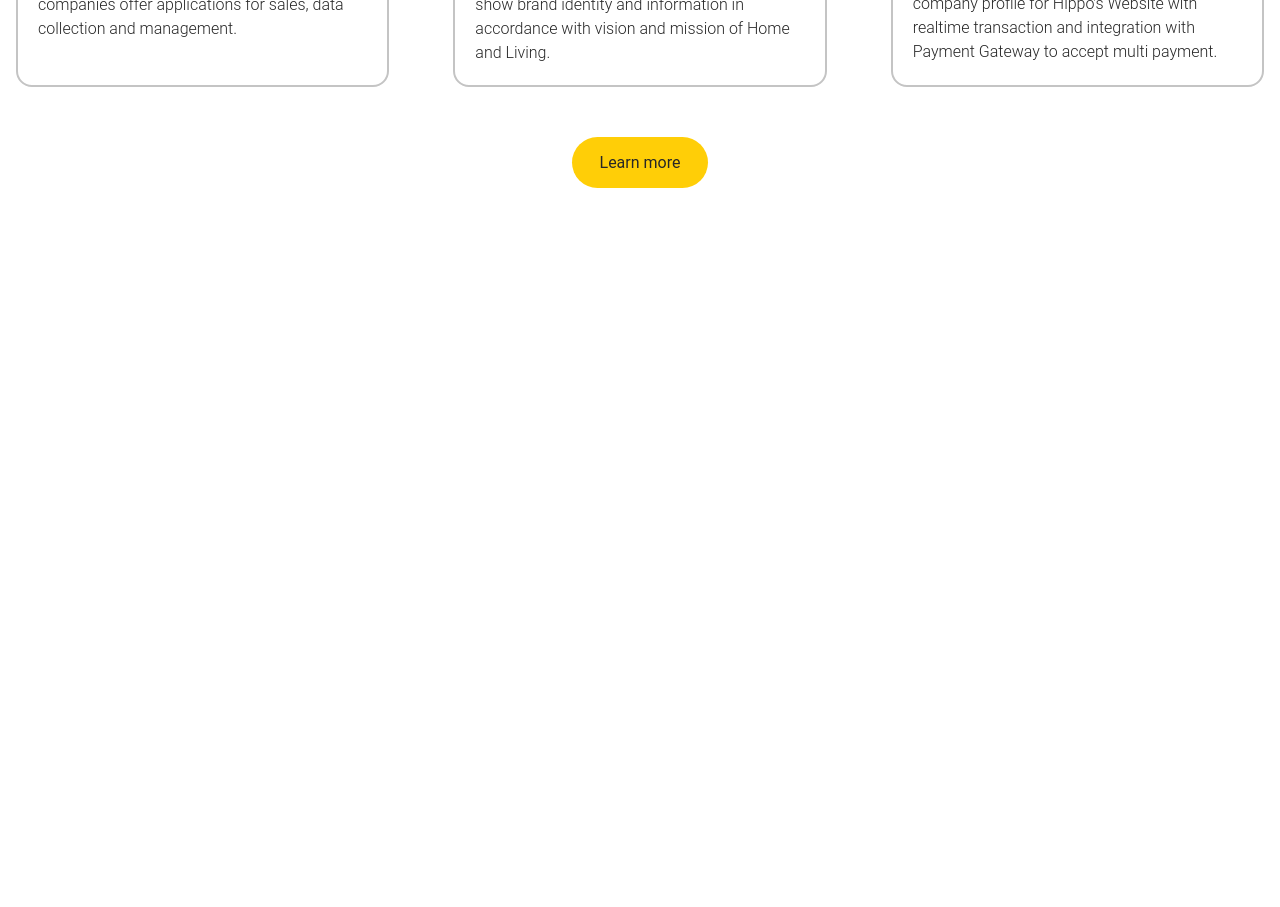
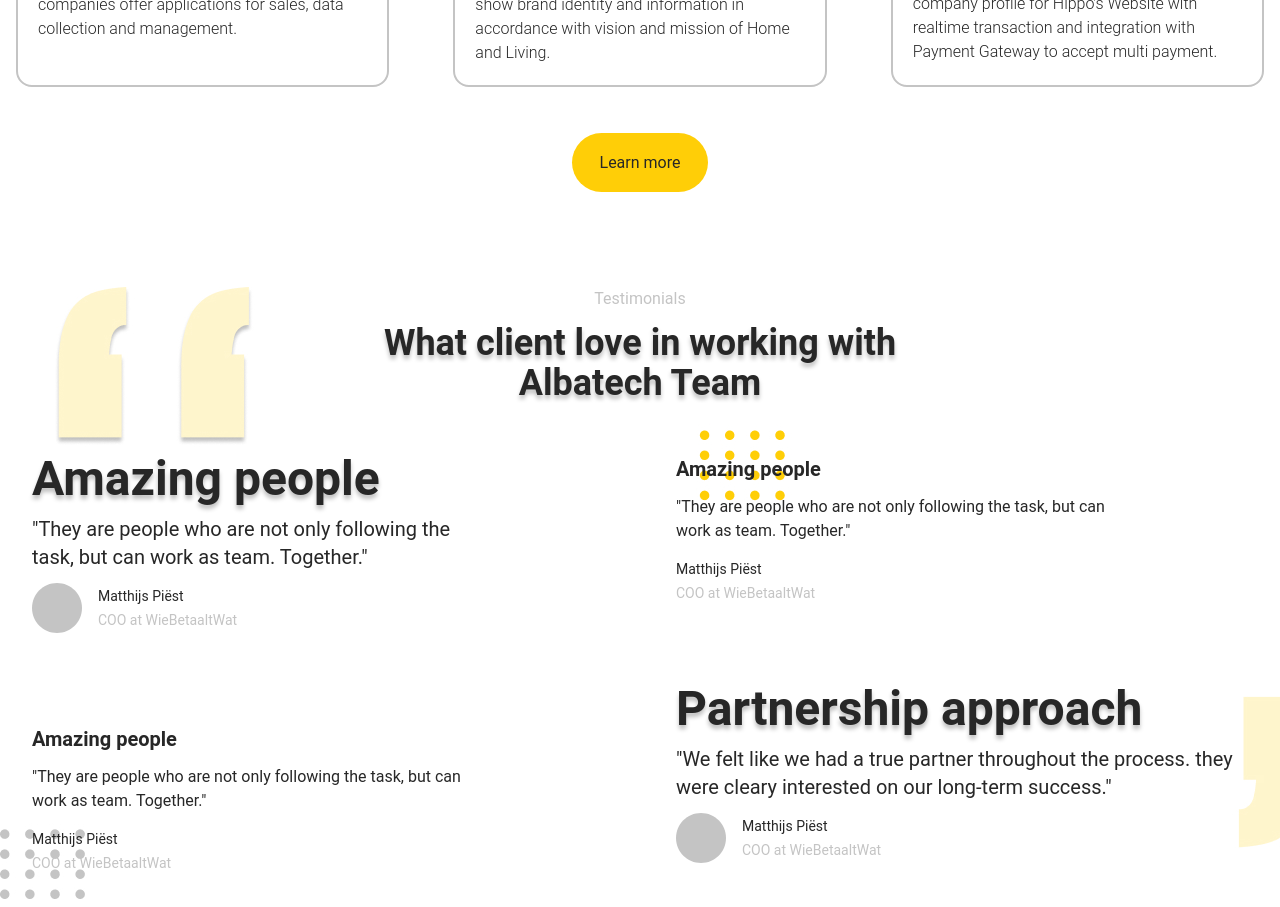
Before and after one commit to vincentt14/SUN_FE, a React (Create React App) app: page / in a window 1280 px wide. Shown: the part 3680-4587 px from the top of the page. Before the commit the page ends 3868 px from the top, so only its background shows below. Built offline with nearby package versions, Linux system fonts and the light colour scheme.

Commit message:
adding testi section

```diff
--- a/src/components/Hero.jsx
+++ b/src/components/Hero.jsx
@@ -12,7 +12,7 @@ const Hero = () => {
               <hr className="w-20 h-1.5 bg-secondary my-1 border-none" />
               <p className="text-[22px]">in weeks, not months</p>
             </div>
-            <CustomButton link="/" title="Book now" style="bg-secondary font-semibold py-5 px-12" parentStyle="my-3" />
+            <CustomButton link="/" title="Book now" style="bg-secondary font-semibold py-5 px-11" parentStyle="my-3" />
           </div>
         </div>
       </div>
@@ -25,7 +25,7 @@ const Hero = () => {
               <hr className="w-20 mx-5  h-1.5 bg-secondary my-6 border-none" />
               <p className="text-2xl text_shadow">in weeks, not months</p>
             </div>
-            <CustomButton link="/" title="Book now" style="bg-secondary font-semibold py-5 px-16" parentStyle="my-3" />
+            <CustomButton link="/" title="Book now" style="bg-secondary font-semibold py-5 px-11" parentStyle="my-3" />
           </div>
           <div className="w-full">
             <img src="./asset/Group 81.png" alt="hero" className="ml-auto w-[820px]" />
--- a/src/components/Portfolio.jsx
+++ b/src/components/Portfolio.jsx
@@ -44,7 +44,7 @@ const Portfolio = () => {
             </div>
           ))}
         </div>
-        <CustomButton title="Learn more" style="bg-secondary py-4 px-14" parentStyle="mt-8" />
+        <CustomButton title="Learn more" style="bg-secondary py-5 px-11" parentStyle="mt-8" />
       </div>
     </section>
   );
--- /dev/null
+++ b/src/components/Testimonials.jsx
@@ -0,0 +1,71 @@
+import pp from "../icons/pp.svg";
+
+const Testimonials = () => {
+  const items = [
+    {
+      label: "Amazing people",
+      comment: '"They are people who are not only following the task, but can work as team. Together."',
+      creator: "Matthijs Piëst",
+      title: "COO at WieBetaaltWat",
+      pp: pp,
+    },
+    {
+      label: "Partnership approach",
+      comment: '"We felt like we had a true partner throughout the process. they were cleary interested on our long-term success."',
+      creator: "Matthijs Piëst",
+      title: "COO at WieBetaaltWat",
+      pp: pp,
+    },
+  ];
+
+  return (
+    <div className="bg_testi">
+      <section className="container">
+        <div className="mt-28 flex flex-col items-center">
+          <div className="text-center">
+            <p className="text-tertiary mb-3">Testimonials</p>
+            <h1 className="font-bold text-3xl mb-8 lg:text-4xl text_shadow max-w-xl">What client love in working with Albatech Team</h1>
+          </div>
+          <div className="grid lg:grid-cols-2 gap-10 w-full mb-8 mt-5">
+            <div className="ml-4">
+              <h1 className="font-bold text-5xl text_shadow mb-3">{items[0].label}</h1>
+              <p className="text-xl max-w-md">{items[0].comment}</p>
+              <div className="flex my-3">
+                <img src={items[0].pp} alt="pp" />
+                <div className="flex flex-col mx-4 justify-center">
+                  <p className="text-sm mb-1">{items[0].creator}</p>
+                  <p className="text-sm text-tertiary">{items[0].title}</p>
+                </div>
+              </div>
+            </div>
+            <div className="ml-4">
+              <h1 className="font-bold text-xl mb-3">{items[0].label}</h1>
+              <p className="text-md max-w-md mb-4">{items[0].comment}</p>
+              <p className="text-sm mb-1">{items[0].creator}</p>
+              <p className="text-sm text-tertiary">{items[0].title}</p>
+            </div>
+            <div className="ml-4">
+              <h1 className="font-bold text-xl mb-3 mt-10">{items[0].label}</h1>
+              <p className="text-md max-w-md mb-4">{items[0].comment}</p>
+              <p className="text-sm mb-1">{items[0].creator}</p>
+              <p className="text-sm text-tertiary">{items[0].title}</p>
+            </div>
+            <div className="ml-4">
+              <h1 className="font-bold text-5xl text_shadow mb-3">{items[1].label}</h1>
+              <p className="text-xl">{items[1].comment}</p>
+              <div className="flex my-3">
+                <img src={items[1].pp} alt="pp" />
+                <div className="flex flex-col mx-4 justify-center">
+                  <p className="text-sm mb-1">{items[1].creator}</p>
+                  <p className="text-sm text-tertiary">{items[1].title}</p>
+                </div>
+              </div>
+            </div>
+          </div>
+        </div>
+      </section>
+    </div>
+  );
+};
+
+export default Testimonials;
--- a/src/pages/HomePage.jsx
+++ b/src/pages/HomePage.jsx
@@ -2,6 +2,7 @@ import Hero from "../components/Hero";
 import Package from "../components/Package";
 import Portfolio from "../components/Portfolio";
 import Split from "../components/Split";
+import Testimonials from "../components/Testimonials";
 
 const HomePage = () => {
   return (
@@ -10,6 +11,7 @@ const HomePage = () => {
       <Package />
       <Split />
       <Portfolio />
+      <Testimonials />
     </div>
   );
 };
--- a/src/styles/index.css
+++ b/src/styles/index.css
@@ -32,3 +32,8 @@ body {
 .text_shadow {
   text-shadow: 0px 4px 4px rgba(0, 0, 0, 0.25);
 }
+
+.bg_testi{
+  background-image: url("../../public/asset/bg-testi.jpg");
+  background-repeat: no-repeat;
+}
```
Also changed, not shown: public/asset/bg-testi.jpg (added), src/icons/pp.svg (added).
